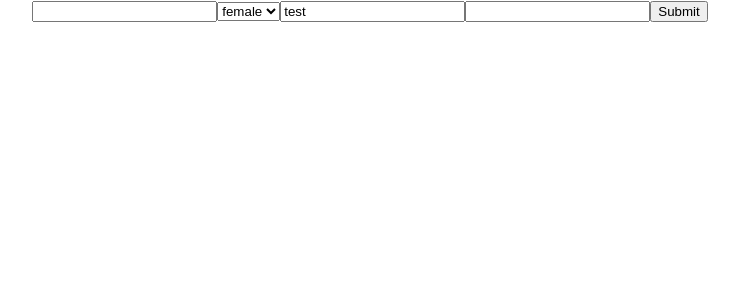
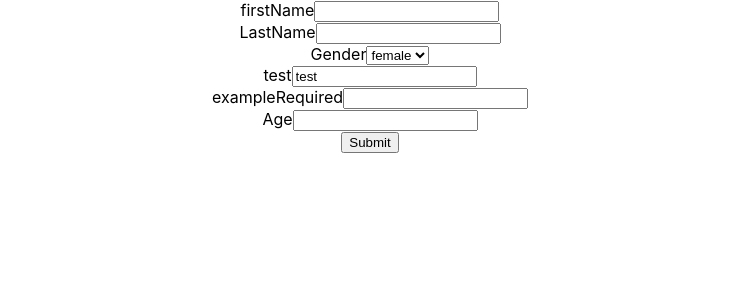
Before and after one commit to abhinav2697/Reactjs-mini-projects, a React (Create React App) app in the folder hooksform/: page / in a window 1280 px wide. Shown: the top 300 px of the page, without its empty margins (270-1009 px from the left). Built offline with nearby package versions, Linux system fonts and the light colour scheme.

Commit message:
new files and features added

```diff
--- a/hooksform/src/HookForm.jsx
+++ b/hooksform/src/HookForm.jsx
@@ -7,14 +7,22 @@ const HookForm = () => {
   console.log(watch("example"));
   return (
     <form onSubmit={handleSubmit(onSubmit)}>
-      <input {...register("firstName")} />
+      <label>firstName</label>
+      <input {...register("firstName", { required: true, maxLength: 20 })} /><br/>
+      <label>LastName</label>
+      <input {...register("lastName", { pattern: /^[A-Za-z]+$/i })} /><br></br>
+      <label>Gender</label>
       <select {...register("gender")}>
         <option value="female">female</option>
         <option value="male">male</option>
         <option value="other">other</option>
-      </select>
-      <input defaultValue="test" {...register("example")} />
-      <input {...register("exampleRequired", { required: true })} />
+      </select><br />
+      <label>test</label>
+      <input defaultValue="test" {...register("example")} /><br />
+      <label>exampleRequired</label>
+      <input {...register("exampleRequired", { required: true })} /><br />
+      <label>Age</label>
+      <input {...register("age",{min:18,max:99})}/><br/>
       {errors.exampleRequired && <span>This field is require</span>}
       <input type="submit"/>
     </form>
```
